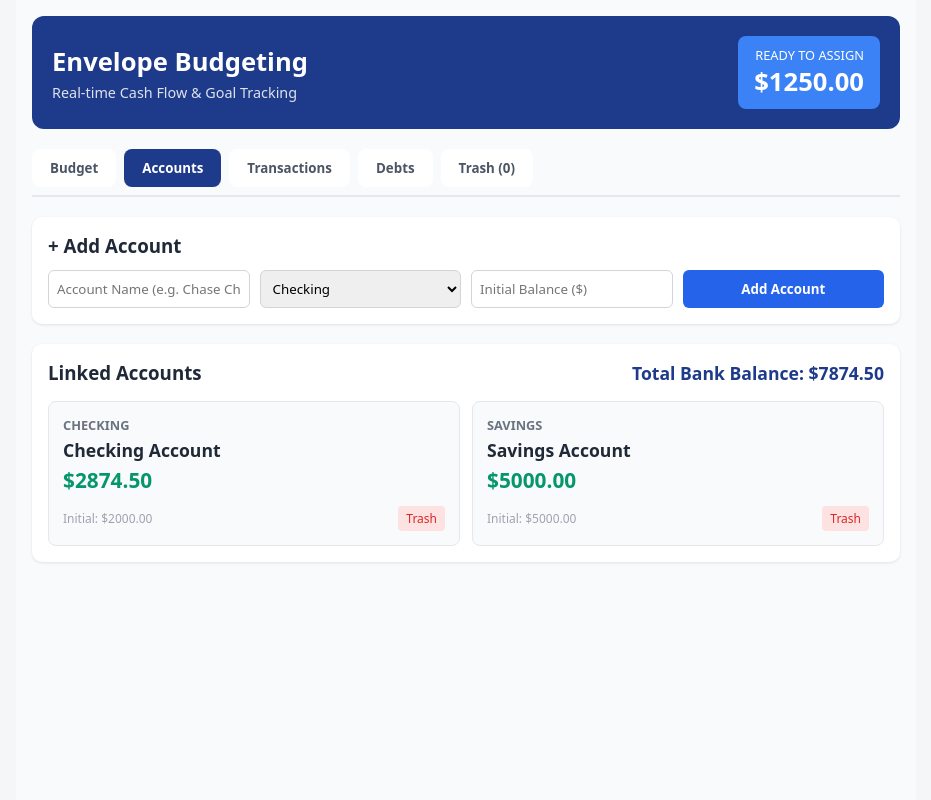
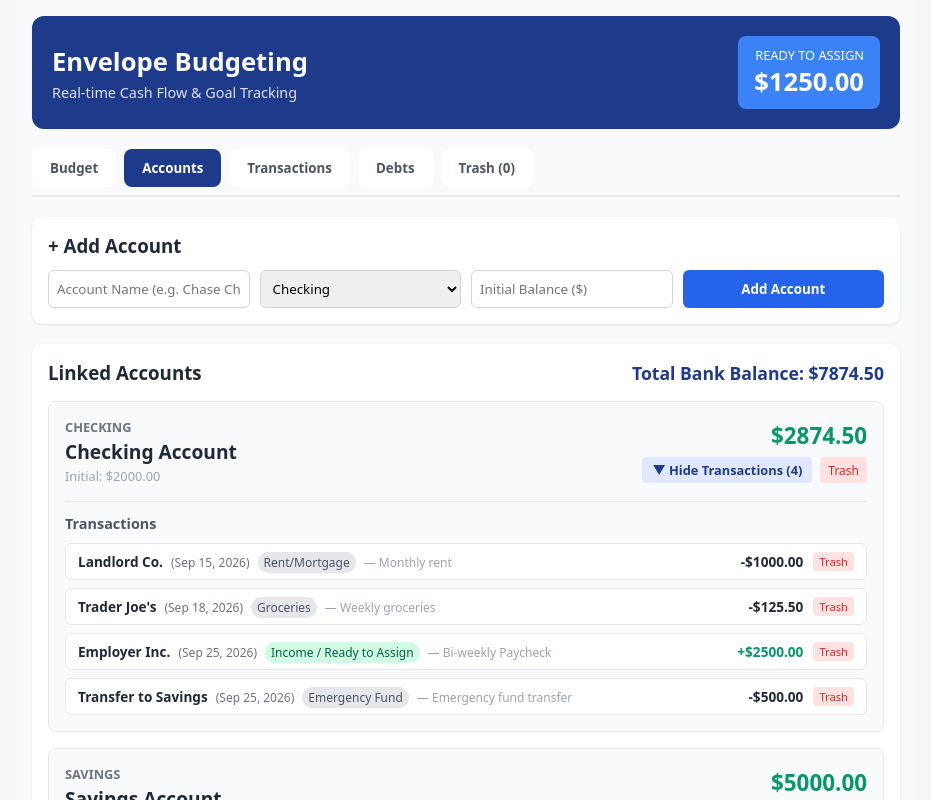
Before and after one commit to aldosarabia30-eng/Budget-cloud-new, a React (Vite) app: page / in a window 1280 px wide. Both pictures are taken after a click on the button "Accounts". Shown: the top 800 px of the page, without its empty margins (174-1105 px from the left). Built offline with nearby package versions, Linux system fonts and the light colour scheme.

Commit message:
Update App.jsx

```diff
--- a/src/App.jsx
+++ b/src/App.jsx
@@ -66,6 +66,7 @@ export default function BudgetApp() {
 
   const [groups, setGroups] = useState(['Housing & Utilities', 'Daily Living', 'Savings Goals']);
   const [collapsedGroups, setCollapsedGroups] = useState({});
+  const [collapsedAccountTx, setCollapsedAccountTx] = useState({});
 
   const [envelopes, setEnvelopes] = useState([
     { id: 'env-1', name: 'Rent/Mortgage', group: 'Housing & Utilities', assigned: 1000, isDeleted: false, goalType: 'repeating', targetAmount: 1000, cadence: 'monthly', repeatDayOfMonth: '1', targetDate: '' },
@@ -127,6 +128,7 @@ export default function BudgetApp() {
         if (parsed.accounts) setAccounts(parsed.accounts);
         if (parsed.groups) setGroups(parsed.groups);
         if (parsed.collapsedGroups) setCollapsedGroups(parsed.collapsedGroups);
+        if (parsed.collapsedAccountTx) setCollapsedAccountTx(parsed.collapsedAccountTx);
         if (parsed.envelopes) setEnvelopes(parsed.envelopes);
         if (parsed.transactions) setTransactions(parsed.transactions);
         if (parsed.debts) setDebts(parsed.debts);
@@ -137,9 +139,9 @@ export default function BudgetApp() {
   }, []);
 
   useEffect(() => {
-    const dataToSave = { readyToAssign, accounts, groups, collapsedGroups, envelopes, transactions, debts };
+    const dataToSave = { readyToAssign, accounts, groups, collapsedGroups, collapsedAccountTx, envelopes, transactions, debts };
     localStorage.setItem(STORAGE_KEY, JSON.stringify(dataToSave));
-  }, [readyToAssign, accounts, groups, collapsedGroups, envelopes, transactions, debts]);
+  }, [readyToAssign, accounts, groups, collapsedGroups, collapsedAccountTx, envelopes, transactions, debts]);
 
   const showNotification = (msg) => {
     setNotification(msg);
@@ -148,6 +150,10 @@ export default function BudgetApp() {
 
   const toggleGroupCollapse = (groupName) => {
     setCollapsedGroups(prev => ({ ...prev, [groupName]: !prev[groupName] }));
+  };
+
+  const toggleAccountTxCollapse = (accId) => {
+    setCollapsedAccountTx(prev => ({ ...prev, [accId]: !prev[accId] }));
   };
 
   const activeTransactions = transactions.filter(t => !t.isDeleted);
@@ -645,20 +651,31 @@ export default function BudgetApp() {
               </div>
             </div>
 
-            <div style={{ display: 'grid', gridTemplateColumns: 'repeat(auto-fit, minmax(240px, 1fr))', gap: '12px' }}>
+            <div style={{ display: 'flex', flexDirection: 'column', gap: '16px' }}>
               {activeAccounts.map(acc => {
                 const balance = getAccountBalance(acc.id);
+                const accTxList = activeTransactions.filter(t => t.accountId === acc.id);
+                const isCollapsed = collapsedAccountTx[acc.id];
+
                 return (
-                  <div key={acc.id} style={{ border: '1px solid #e5e7eb', borderRadius: '8px', padding: '14px', backgroundColor: '#f9fafb', display: 'flex', flexDirection: 'column', justifyContent: 'space-between' }}>
+                  <div key={acc.id} style={{ border: '1px solid #e5e7eb', borderRadius: '8px', padding: '16px', backgroundColor: '#f9fafb' }}>
+                    <div style={{ display: 'flex', justifyContent: 'space-between', alignItems: 'center', flexWrap: 'wrap', gap: '10px' }}>
                       <div>
                         <div style={{ fontSize: '0.8rem', color: '#6b7280', textTransform: 'uppercase', fontWeight: 'bold' }}>{acc.type}</div>
-                      <div style={{ fontSize: '1.1rem', fontWeight: 'bold', margin: '4px 0' }}>{acc.name}</div>
-                      <div style={{ fontSize: '1.3rem', fontWeight: 'bold', color: balance >= 0 ? '#059669' : '#dc2626' }}>
+                        <div style={{ fontSize: '1.2rem', fontWeight: 'bold', margin: '2px 0' }}>{acc.name}</div>
+                        <div style={{ fontSize: '0.8rem', color: '#9ca3af' }}>Initial: ${Number(acc.initialBalance).toFixed(2)}</div>
+                      </div>
+                      <div style={{ textAlign: 'right', display: 'flex', flexDirection: 'column', alignItems: 'flex-end', gap: '6px' }}>
+                        <div style={{ fontSize: '1.4rem', fontWeight: 'bold', color: balance >= 0 ? '#059669' : '#dc2626' }}>
                           ${balance.toFixed(2)}
                         </div>
-                    </div>
-                    <div style={{ marginTop: '12px', display: 'flex', justifyContent: 'space-between', alignItems: 'center' }}>
-                      <span style={{ fontSize: '0.75rem', color: '#9ca3af' }}>Initial: ${Number(acc.initialBalance).toFixed(2)}</span>
+                        <div style={{ display: 'flex', gap: '8px' }}>
+                          <button
+                            onClick={() => toggleAccountTxCollapse(acc.id)}
+                            style={{ backgroundColor: '#e0e7ff', color: '#1e3a8a', border: 'none', padding: '4px 10px', borderRadius: '4px', cursor: 'pointer', fontSize: '0.8rem', fontWeight: '600' }}
+                          >
+                            {isCollapsed ? `► Show Transactions (${accTxList.length})` : `▼ Hide Transactions (${accTxList.length})`}
+                          </button>
                           <button
                             onClick={() => handleSoftDeleteAccount(acc.id)}
                             style={{ backgroundColor: '#fee2e2', color: '#dc2626', border: 'none', padding: '4px 8px', borderRadius: '4px', cursor: 'pointer', fontSize: '0.75rem' }}
@@ -666,6 +683,46 @@ export default function BudgetApp() {
                             Trash
                           </button>
                         </div>
+                      </div>
+                    </div>
+
+                    {!isCollapsed && (
+                      <div style={{ marginTop: '16px', paddingTop: '12px', borderTop: '1px solid #e5e7eb' }}>
+                        <h4 style={{ margin: '0 0 10px 0', fontSize: '0.9rem', color: '#4b5563' }}>Transactions</h4>
+                        {accTxList.length === 0 ? (
+                          <p style={{ color: '#9ca3af', fontStyle: 'italic', fontSize: '0.85rem', margin: 0 }}>No transactions recorded for this account.</p>
+                        ) : (
+                          <div style={{ display: 'flex', flexDirection: 'column', gap: '8px' }}>
+                            {accTxList.map(tx => {
+                              const envName = tx.type === 'expense'
+                                ? (envelopes.find(e => e.id === tx.envelopeId)?.name || 'Uncategorized')
+                                : 'Income / Ready to Assign';
+
+                              return (
+                                <div key={tx.id} style={{ display: 'flex', justifyContent: 'space-between', alignItems: 'center', padding: '8px 12px', backgroundColor: 'white', borderRadius: '6px', border: '1px solid #e5e7eb', fontSize: '0.85rem', flexWrap: 'wrap', gap: '8px' }}>
+                                  <div>
+                                    <span style={{ fontWeight: '600', marginRight: '8px' }}>{tx.payee}</span>
+                                    <span style={{ color: '#6b7280', fontSize: '0.75rem' }}>({formatDate(tx.date, 'readable')})</span>
+                                    <span style={{ marginLeft: '8px', backgroundColor: tx.type === 'income' ? '#d1fae5' : '#e5e7eb', color: tx.type === 'income' ? '#065f46' : '#4b5563', padding: '2px 6px', borderRadius: '10px', fontSize: '0.75rem' }}>
+                                      {envName}
+                                    </span>
+                                    {tx.notes && <span style={{ marginLeft: '8px', color: '#9ca3af', fontSize: '0.75rem' }}>— {tx.notes}</span>}
+                                  </div>
+                                  <div style={{ display: 'flex', alignItems: 'center', gap: '10px' }}>
+                                    <span style={{ fontWeight: 'bold', color: tx.type === 'income' ? '#059669' : '#1f2937' }}>
+                                      {tx.type === 'income' ? '+' : '-'}${Number(tx.amount).toFixed(2)}
+                                    </span>
+                                    <button onClick={() => handleSoftDeleteTransaction(tx.id)} style={{ backgroundColor: '#fee2e2', color: '#dc2626', border: 'none', padding: '2px 6px', borderRadius: '4px', cursor: 'pointer', fontSize: '0.7rem' }}>
+                                      Trash
+                                    </button>
+                                  </div>
+                                </div>
+                              );
+                            })}
+                          </div>
+                        )}
+                      </div>
+                    )}
                   </div>
                 );
               })}
```
Lines whose indentation alone changed are shown as unchanged.
